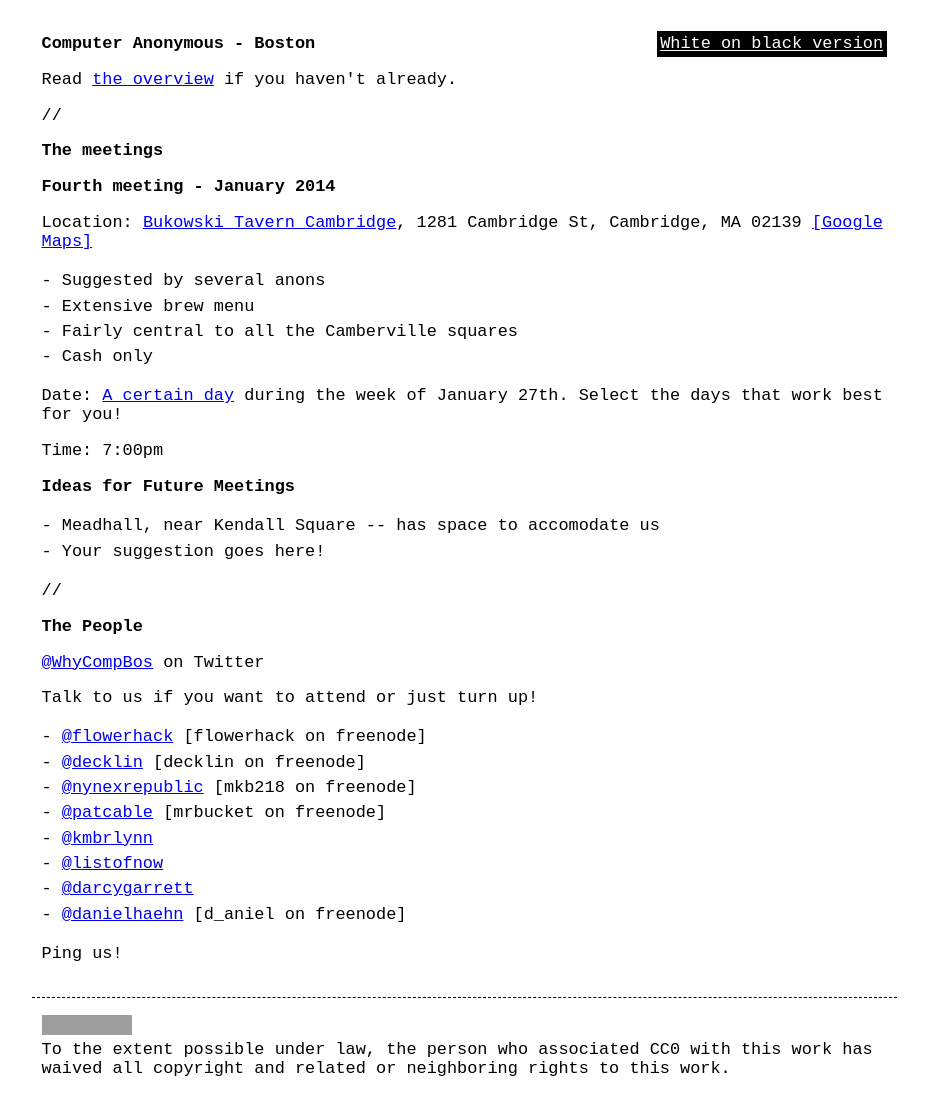
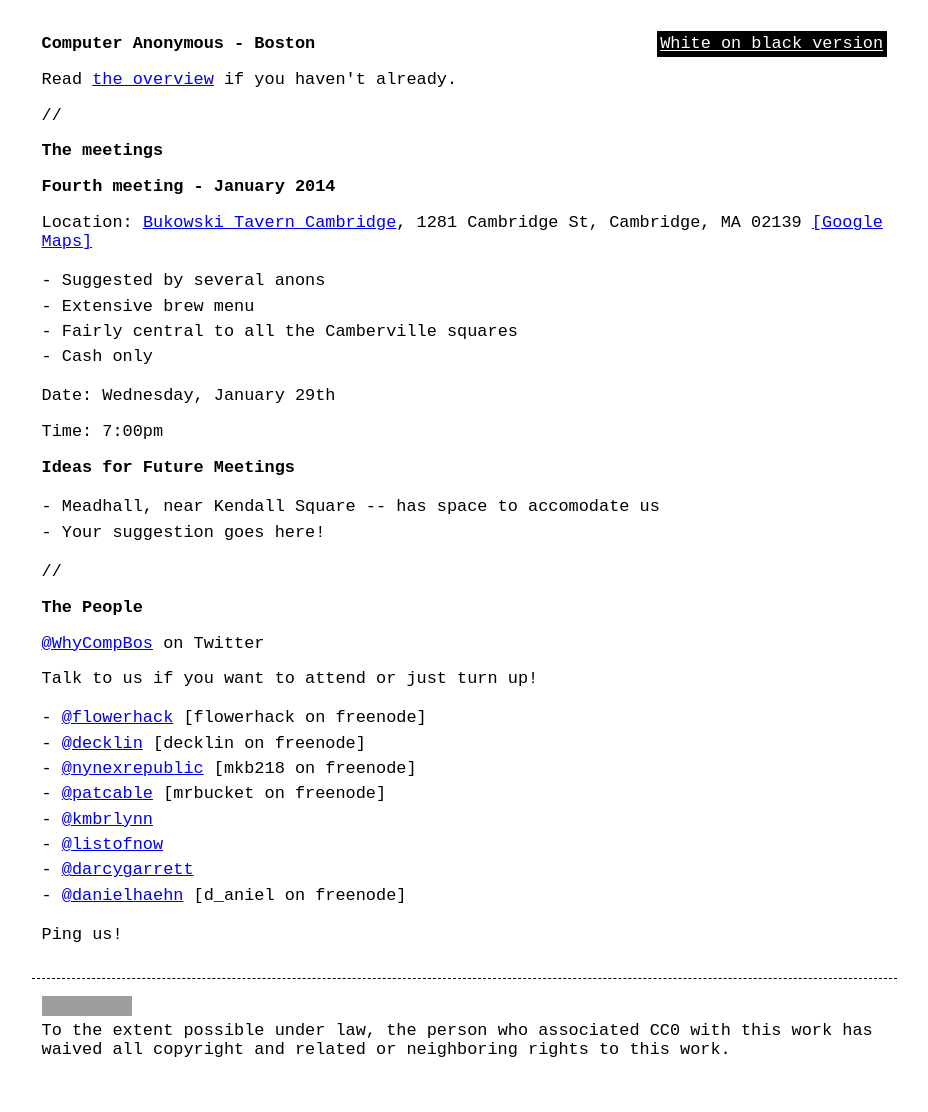
Before and after one commit to computeranonymous/computer, a Jekyll site: the page built from us_boston.html, in a window 1280 px wide. Shown: the whole page, without its empty margins (176-1104 px from the left). Built offline with Jekyll 4.4.1, drawn with Linux system fonts in a browser that asks for light colours; grey boxes are pictures that could not be loaded.

Commit message:
Added info for January meetup

```diff
--- a/us_boston.html
+++ b/us_boston.html
@@ -16,7 +16,7 @@
       <li>Cash only</li>
     </ul>
 
-    <p>Date: <a href="http://t.co/ldz57ryuYE">A certain day</a> during the week of January 27th. Select the days that work best for you! </p>
+    <p>Date: Wednesday, January 29th </p>
     <p>Time: 7:00pm </p>
 
     <h3>Ideas for Future Meetings</h3>
```
